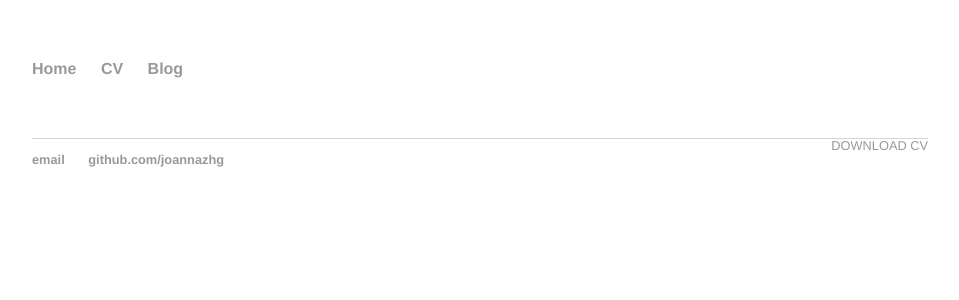
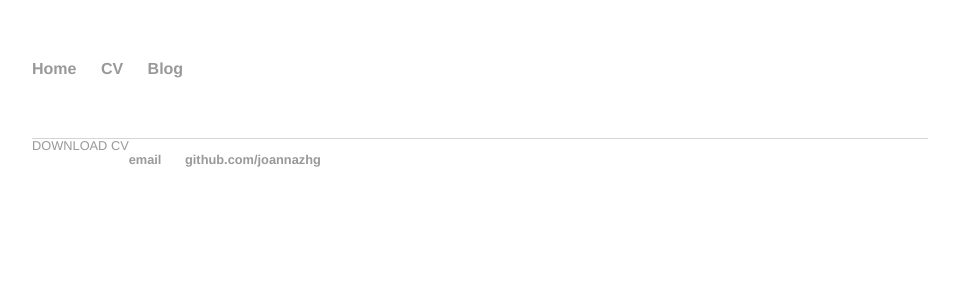
Before and after one commit to joannazhg/joannazhg.github.io, a Jekyll site: the page built from cv/index.html, in a window 1280 px wide. Shown: the top 300 px of the page, without its empty margins (160-1119 px from the left). Built offline with Jekyll 4.4.1, drawn with Linux system fonts in a browser that asks for light colours.

Commit message:
Update main.css

```diff
--- a/css/main.css
+++ b/css/main.css
@@ -39,7 +39,7 @@ footer {
 .cv h2 { font-size: 2em; }
 .cv address, .cv .download { font-family: 'Helvetica', 'Arial', 'Sans-Serif'; }
 .cv address, .cv p { font-size: 1.2em; }
-.cv .download { float: right; font-size: .8em; text-transform: uppercase; }
+.cv .download { float: left; font-size: .8em; text-transform: uppercase; }
 
 ul.posts {
     margin: 20px auto 40px;
```
